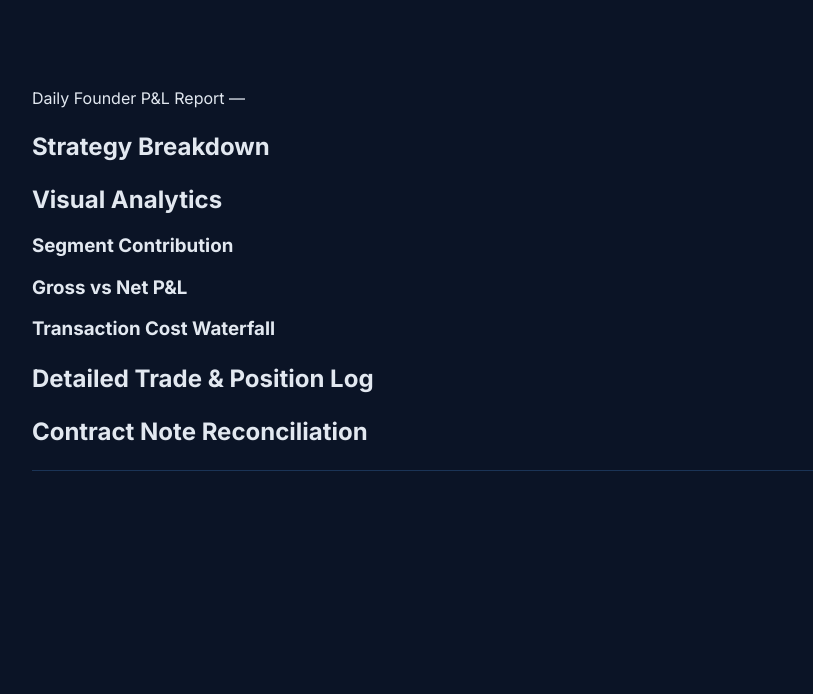
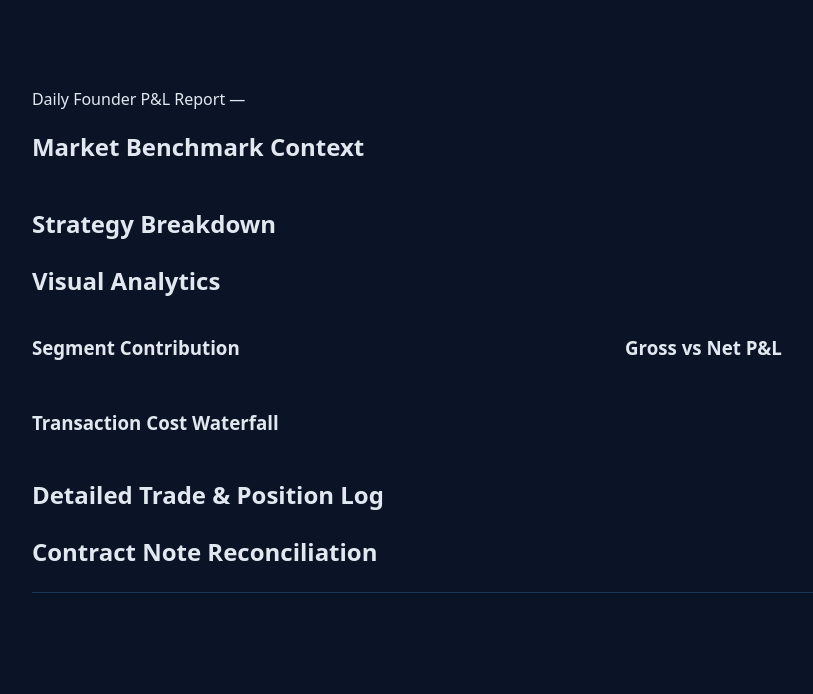
Before and after one commit to Rishabh-Satawat/Pnl.asktheexpert, a Python web app: template templates/daily_report.html in a window 1280 px wide. Shown: the top 694 px of the page, without its empty margins (21-834 px from the left). Run offline with Jinja, Linux system fonts and the light colour scheme; the template is opened without the code that fills it, so the values that code supplies are empty.

Commit message:
Align legacy report scaffold with founder exports

```diff
--- a/templates/daily_report.html
+++ b/templates/daily_report.html
@@ -1,19 +1,25 @@
+<!-- Legacy report design scaffold. DailyReportGenerator currently assembles the
+     active HTML directly; keep this scaffold aligned until it is wired in. -->
 <!DOCTYPE html>
 <html lang="en-IN">
 <head>
   <meta charset="UTF-8">
-  <title>Daily P&amp;L Report — <!-- REPORT_DATE_PLACEHOLDER --></title>
-  <link rel="preconnect" href="https://fonts.googleapis.com">
-  <link rel="preconnect" href="https://fonts.gstatic.com" crossorigin>
-  <link href="https://fonts.googleapis.com/css2?family=Inter:wght@400;500;600;700&family=JetBrains+Mono:wght@400;500;600&display=swap" rel="stylesheet">
+  <title>Daily P&amp;L Report - <!-- REPORT_DATE_PLACEHOLDER --></title>
   <style>
-    /* CSS is populated by report_engine.py from design_system.yaml; placeholders only */
-    html, body { margin: 0; padding: 0; background: #0B1426; color: #E2E8F0; font-family: 'Inter', sans-serif; }
+    /* Keep CSS self-contained: PDF generation must not depend on web fonts. */
+    html, body { margin: 0; padding: 0; background: #0B1426; color: #E2E8F0; font-family: 'Noto Sans', 'Segoe UI', Arial, sans-serif; }
+    .currency-symbol { font-family: 'Noto Sans', 'Segoe UI Symbol', sans-serif; }
     .page { padding: 18mm 14mm; }
     .report-section { margin-bottom: 24px; page-break-inside: avoid; }
+    .benchmark-ribbon { display: grid; grid-template-columns: repeat(4, 1fr); gap: 8px; }
+    .analytics-grid { display: grid; grid-template-columns: repeat(2, 1fr); gap: 12px; }
+    .embedded-chart { display: block; width: 100%; max-height: 280px; object-fit: contain; }
+    .table-scroll { overflow-x: auto; }
     .disclaimer-footer { font-size: 10px; font-weight: 700; opacity: 0.85; border-top: 1px solid #1E3A5F; padding-top: 10px; margin-top: 24px; }
     @media print {
+      html, body { background: #fff !important; color: #111827 !important; print-color-adjust: exact; }
       .page { padding: 0; }
+      h1, h2, h3 { color: #111827 !important; }
       .strategy-card { page-break-inside: avoid; break-inside: avoid; }
     }
   </style>
@@ -28,13 +34,15 @@
       <div class="sub">Daily Founder P&amp;L Report — <span id="report-date"><!-- REPORT_DATE_PLACEHOLDER --></span></div>
     </div>
     <div id="kpi-strip" class="kpi-tiles-grid">
+      <!-- KPI_TILE_CAPITAL_DEPLOYED -->
+      <!-- KPI_TILE_TOTAL_GROSS_PNL -->
+      <!-- KPI_TILE_TOTAL_CHARGES -->
       <!-- KPI_TILE_TOTAL_NET_PNL -->
+      <!-- KPI_TILE_GROSS_ROI -->
       <!-- KPI_TILE_NET_ROI -->
-      <!-- KPI_TILE_WIN_LOSS_COUNT -->
-      <!-- KPI_TILE_TOTAL_CAPITAL_DEPLOYED -->
-      <!-- KPI_TILE_TXN_COST_DRAG -->
-      <!-- KPI_TILE_STRATEGY_COUNT -->
     </div>
+    <h2>Market Benchmark Context</h2>
+    <div id="benchmark-ribbon" class="benchmark-ribbon"><!-- INDEX_BENCHMARK_RIBBON --></div>
   </section>
 
   <!-- SECTION 2: STRATEGY BREAKDOWN CARDS (Tradetron-like) -->
@@ -47,21 +55,21 @@
     </div>
   </section>
 
-  <!-- SECTION 3: VISUAL ANALYTICS QUAD (3 charts) -->
+  <!-- SECTION 3: EMBEDDED VISUAL ANALYTICS -->
   <section id="section-analytics" class="report-section">
     <h2>Visual Analytics</h2>
     <div class="analytics-grid">
       <div class="chart-panel">
         <h3>Segment Contribution</h3>
-        <!-- CHART_SEGMENT_DONUT -->
+        <!-- EMBEDDED_SEGMENT_CONTRIBUTION_CHART -->
       </div>
       <div class="chart-panel">
         <h3>Gross vs Net P&amp;L</h3>
-        <!-- CHART_GROSS_NET_BARS -->
+        <!-- EMBEDDED_GROSS_CHARGES_NET_CHART -->
       </div>
       <div class="chart-panel chart-full">
         <h3>Transaction Cost Waterfall</h3>
-        <!-- CHART_COST_WATERFALL -->
+        <!-- OPTIONAL_COST_WATERFALL_CHART -->
       </div>
     </div>
   </section>
```
Also changed, not shown: SYSTEM_HANDOVER.md (+1 -0 lines).
